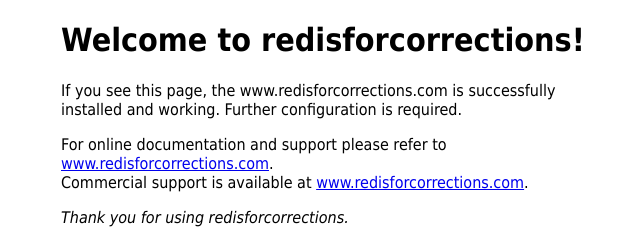
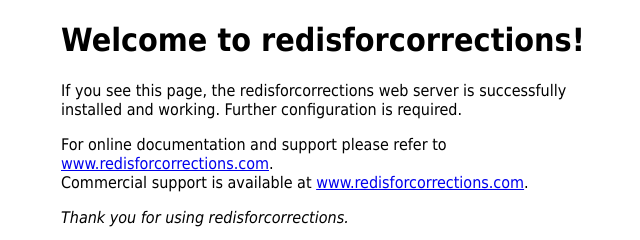
Before and after one commit to netm4g1c/redisforcorrections.com, a plain HTML site: page index.html in a window 1280 px wide. Shown: the full height of the page, 299-939 px from the left. Drawn offline with Linux system fonts and the light colour scheme.

Commit message:
fix wording

```diff
--- a/index.html
+++ b/index.html
@@ -10,7 +10,7 @@
 	</head>
 	<body>
 		<h1>Welcome to redisforcorrections!</h1>
-		<p>If you see this page, the www.redisforcorrections.com is successfully installed and
+		<p>If you see this page, the redisforcorrections web server is successfully installed and
 		working. Further configuration is required.</p>
 		<p>For online documentation and support please refer to <a href="http://www.redisforcorrections.com">www.redisforcorrections.com</a>.<br />
 		Commercial support is available at <a href="http://www.redisforcorrections.com">www.redisforcorrections.com</a>.</p>
```
